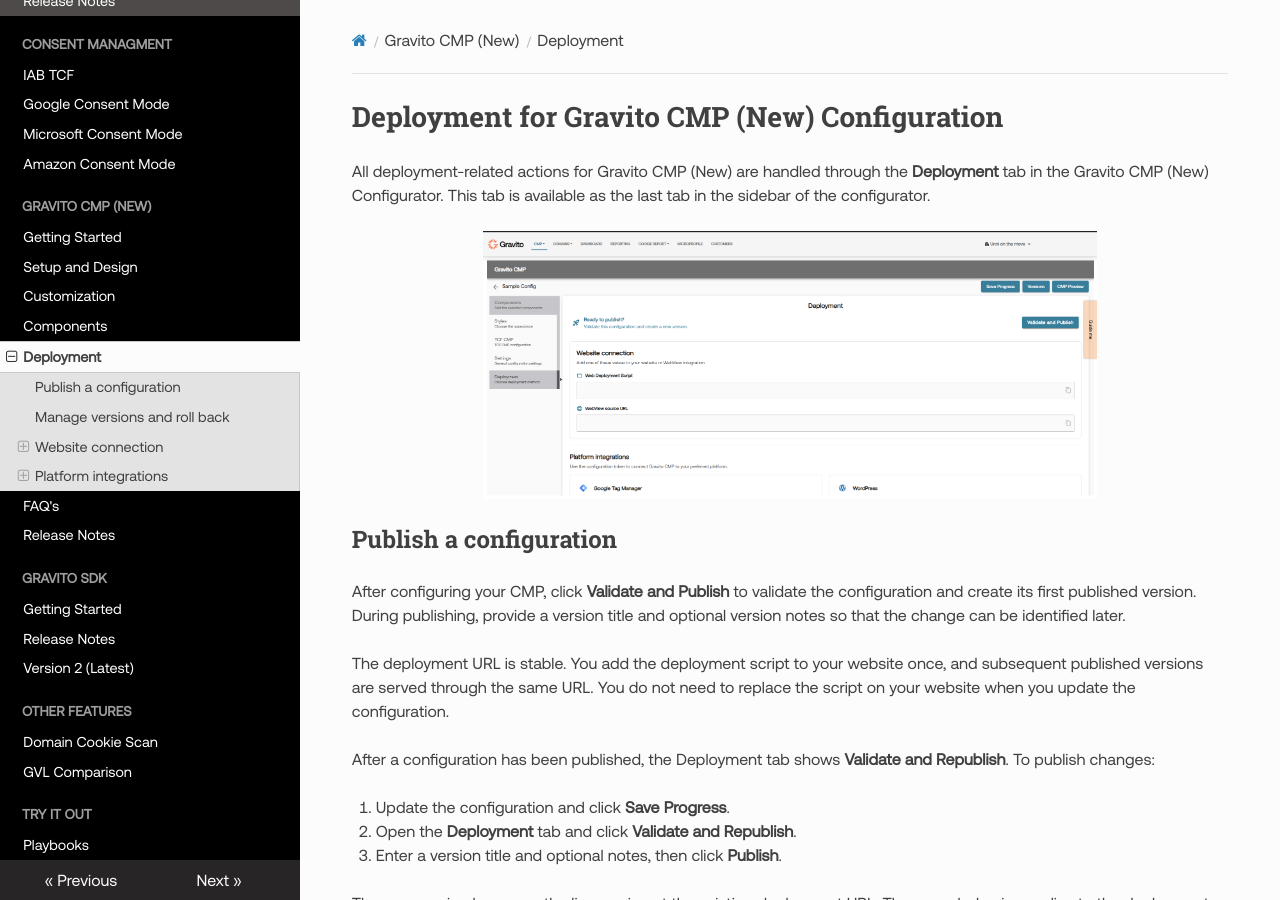
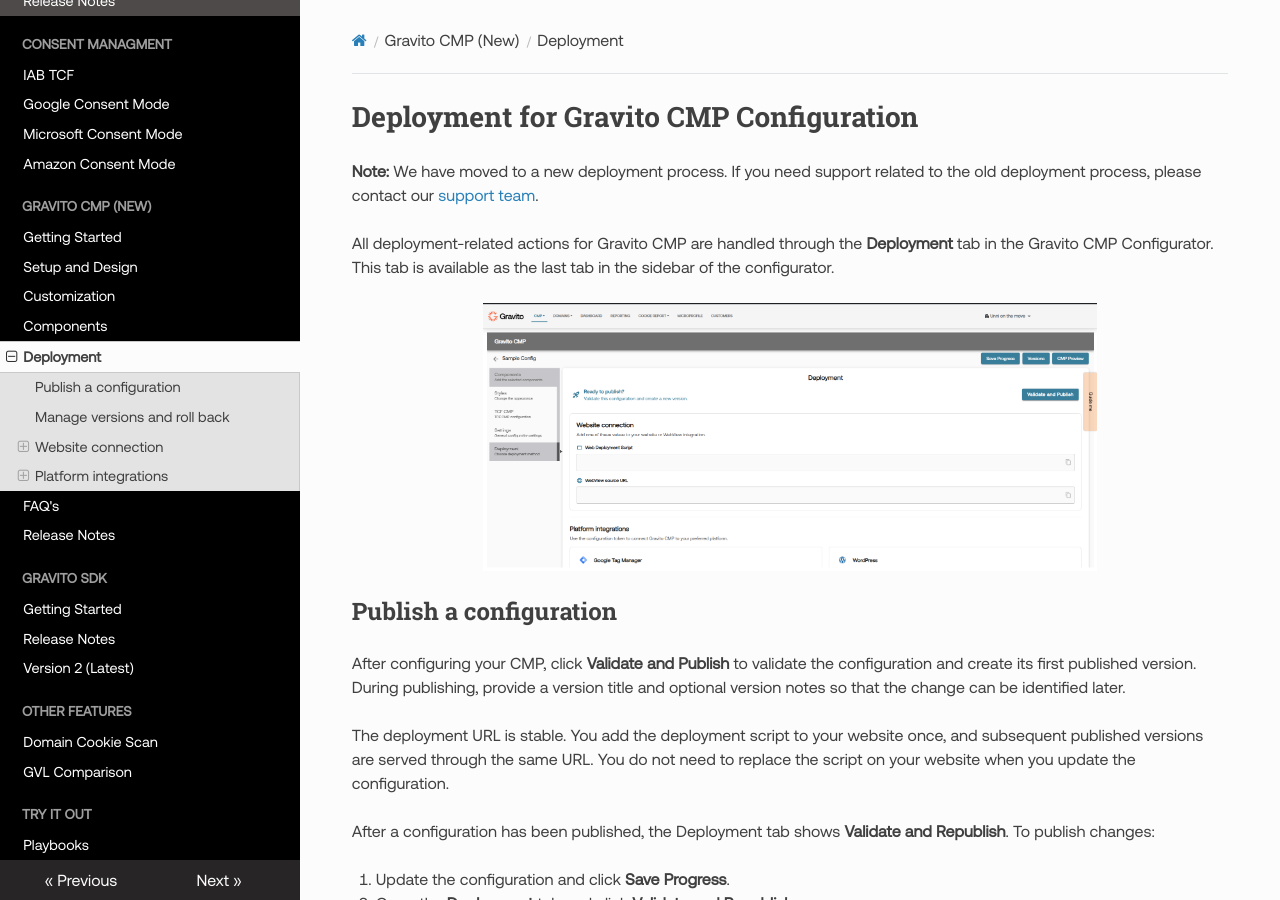
Before and after one commit to GravitoLtd/gravitoltd.github.io, an MkDocs documentation site: the page built from docs/Gravito_V6_CMP/Deployment.md, in a window 1280 px wide and 900 px high. Built offline with MkDocs 1.6.1, drawn with Linux system fonts in a browser that asks for light colours; nearby versions of some CDN libraries; comment, search, counter and statistics services are not loaded; some of the changed text lies outside the part shown.

Commit message:
updated docs and images

```diff
--- a/docs/Gravito_V6_CMP/Deployment.md
+++ b/docs/Gravito_V6_CMP/Deployment.md
@@ -1,6 +1,8 @@
-# Deployment for Gravito CMP (New) Configuration
+# Deployment for Gravito CMP Configuration
 
-All deployment-related actions for Gravito CMP (New) are handled through the **Deployment** tab in the Gravito CMP (New) Configurator. This tab is available as the last tab in the sidebar of the configurator.
+**Note:** We have moved to a new deployment process. If you need support related to the old deployment process, please contact our [support team](../Getting_started/Support.md).
+
+All deployment-related actions for Gravito CMP are handled through the **Deployment** tab in the Gravito CMP Configurator. This tab is available as the last tab in the sidebar of the configurator.
 
 ![](./img/deployment_highlight.png)
 
@@ -73,7 +75,7 @@
     | Field                          | Description                                                                 |
     |--------------------------------|-----------------------------------------------------------------------------|
     | **Gravito Token**              | Paste the **CMP token** copied from Gravito portal                          |
-    | **Gravito CMP type**           | Select **Gravito CMP (New)**              |
+    | **Gravito CMP type**           | Select **Gravito CMP**              |
     | ✅ **Enable Google Consent Mode** | Enable this to activate GCM support                                       |
 
     ---
```
Also changed, not shown: docs/Gravito_V6_CMP/Release_Notes.md (+1 -1 lines), docs/Gravito_V6_CMP/img/website_connection.png.
